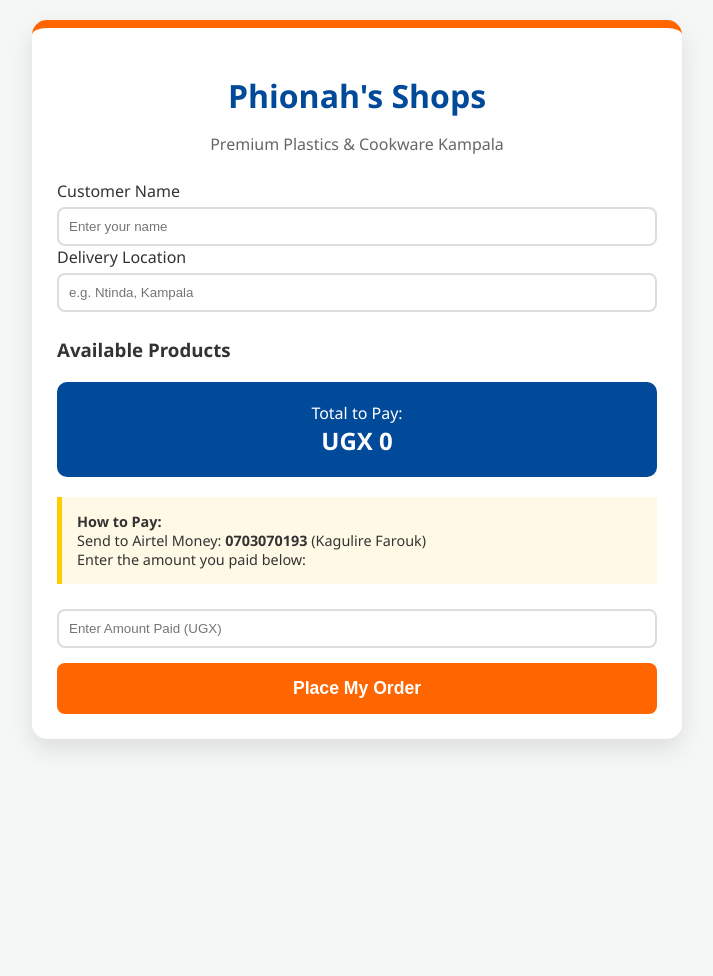
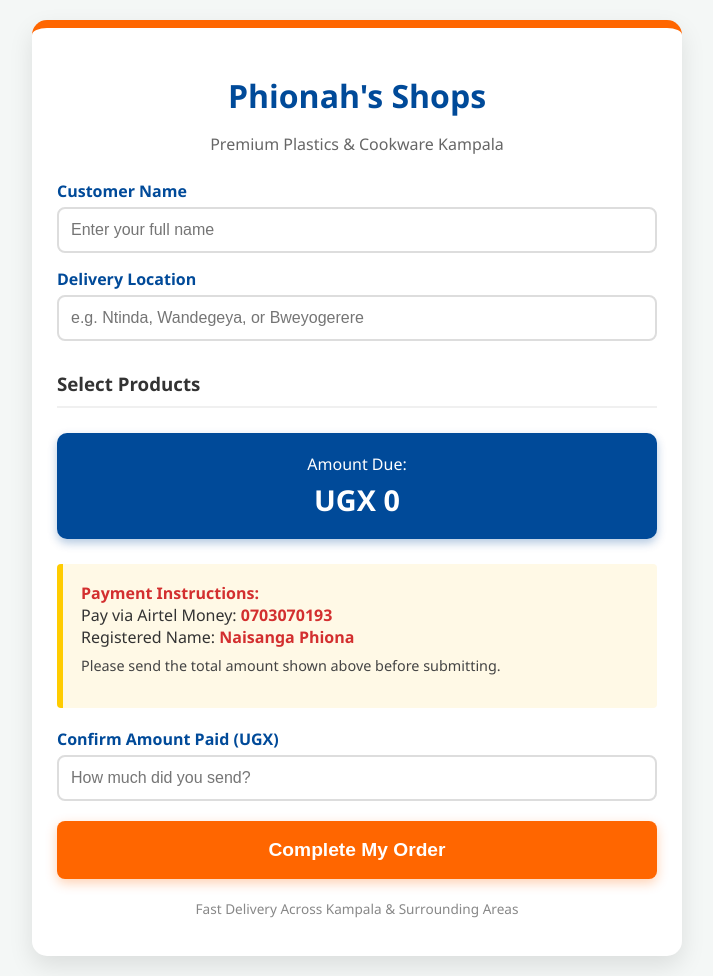
Before and after one commit to FAR-ANALYST/phionah-plastics, a Flask app: page / in a window 1280 px wide. Shown: the whole page, without its empty margins (283-996 px from the left). Before the commit the page ends 749 px from the top, so only its background shows below. Run offline with Flask 3, Linux system fonts and the light colour scheme; data that the repository does not hold is empty.

Commit message:
Update index.html

```diff
--- a/templates/index.html
+++ b/templates/index.html
@@ -9,6 +9,7 @@
             --primary-orange: #ff6600;
             --secondary-blue: #004a99;
             --bg-light: #f4f7f6;
+            --white: #ffffff;
         }
         body {
             font-family: 'Segoe UI', Tahoma, Geneva, Verdana, sans-serif;
@@ -20,7 +21,7 @@
         .container {
             max-width: 600px;
             margin: auto;
-            background: white;
+            background: var(--white);
             padding: 25px;
             border-radius: 15px;
             box-shadow: 0 10px 25px rgba(0,0,0,0.1);
@@ -36,40 +37,52 @@
             color: #666;
             margin-bottom: 25px;
         }
-        .product-card {
-            display: flex;
-            align-items: center;
-            background: #fff;
-            border: 1px solid #ddd;
-            border-radius: 10px;
-            padding: 15px;
-            margin-bottom: 15px;
-            transition: transform 0.2s;
+        label {
+            font-weight: bold;
+            display: block;
+            margin-top: 15px;
+            color: var(--secondary-blue);
         }
-        .product-card:hover {
-            transform: scale(1.02);
-            border-color: var(--primary-orange);
-        }
-        .product-card img {
-            width: 70px;
-            height: 70px;
-            object-fit: cover;
-            border-radius: 8px;
-            margin-right: 15px;
-        }
-        .product-info { flex-grow: 1; }
-        .product-name { font-weight: bold; font-size: 1.1em; }
-        .product-price { color: var(--primary-orange); font-weight: bold; }
-
-        input[type="number"], input[type="text"] {
-            padding: 10px;
+        input[type="text"], input[type="number"] {
+            padding: 12px;
             border: 2px solid #ddd;
             border-radius: 8px;
             width: 100%;
             box-sizing: border-box;
             margin-top: 5px;
+            font-size: 16px;
         }
-        .qty-input { width: 80px !important; }
+        .product-card {
+            display: flex;
+            align-items: center;
+            background: #fff;
+            border: 1px solid #eee;
+            border-radius: 10px;
+            padding: 15px;
+            margin-bottom: 15px;
+            transition: transform 0.2s, border-color 0.2s;
+        }
+        .product-card:hover {
+            transform: scale(1.01);
+            border-color: var(--primary-orange);
+        }
+        .product-card img {
+            width: 80px;
+            height: 80px;
+            object-fit: cover;
+            border-radius: 8px;
+            margin-right: 15px;
+            background: #f9f9f9;
+        }
+        .product-info { flex-grow: 1; }
+        .product-name { font-weight: bold; font-size: 1.1em; color: #222; }
+        .product-price { color: var(--primary-orange); font-weight: bold; font-size: 1.05em; }
+
+        .qty-input {
+            width: 70px !important;
+            text-align: center;
+            border: 2px solid var(--secondary-blue) !important;
+        }
 
         .total-box {
             background: var(--secondary-blue);
@@ -77,29 +90,41 @@
             padding: 20px;
             border-radius: 10px;
             text-align: center;
-            margin: 20px 0;
+            margin: 25px 0;
+            box-shadow: 0 4px 10px rgba(0,74,153,0.3);
         }
-        #grand-total { font-size: 1.5em; font-weight: bold; }
+        #grand-total { font-size: 1.8em; font-weight: bold; display: block; margin-top: 5px; }
 
         .payment-info {
             background: #fff9e6;
-            padding: 15px;
-            border-left: 5px solid #ffcc00;
+            padding: 18px;
+            border-left: 6px solid #ffcc00;
             margin-bottom: 20px;
-            font-size: 0.9em;
+            border-radius: 4px;
         }
+        .payment-info strong { color: #d32f2f; }
+
         button {
             background: var(--primary-orange);
             color: white;
             border: none;
-            padding: 15px;
+            padding: 18px;
             width: 100%;
             border-radius: 8px;
-            font-size: 1.1em;
+            font-size: 1.2em;
             font-weight: bold;
             cursor: pointer;
+            transition: background 0.2s;
+            box-shadow: 0 4px 12px rgba(255,102,0,0.3);
         }
         button:hover { background: #e65c00; }
+
+        .footer-note {
+            text-align: center;
+            font-size: 0.85em;
+            color: #888;
+            margin-top: 20px;
+        }
     </style>
 </head>
 <body>
@@ -109,13 +134,13 @@
     <p class="subtitle">Premium Plastics & Cookware Kampala</p>
 
     <form action="/place_order" method="POST" id="orderForm">
-        <label>Customer Name</label>
-        <input type="text" name="username" placeholder="Enter your name" required>
+        <label for="username">Customer Name</label>
+        <input type="text" id="username" name="username" placeholder="Enter your full name" required>
 
-        <label>Delivery Location</label>
-        <input type="text" name="location" placeholder="e.g. Ntinda, Kampala" required>
+        <label for="location">Delivery Location</label>
+        <input type="text" id="location" name="location" placeholder="e.g. Ntinda, Wandegeya, or Bweyogerere" required>
 
-        <h3 style="margin-top:25px;">Available Products</h3>
+        <h3 style="margin-top:30px; border-bottom: 2px solid #f0f0f0; padding-bottom: 10px;">Select Products</h3>
 
         {% for p in products %}
         <div class="product-card">
@@ -132,37 +157,38 @@
         {% endfor %}
 
         <div class="total-box">
-            Total to Pay: <br>
+            Amount Due:
             <span id="grand-total">UGX 0</span>
         </div>
 
         <div class="payment-info">
-            <strong>How to Pay:</strong><br>
-            Send to Airtel Money: <strong>0703070193</strong> (Kagulire Farouk)<br>
-            Enter the amount you paid below:
+            <strong>Payment Instructions:</strong><br>
+            Pay via Airtel Money: <strong>0703070193</strong><br>
+            Registered Name: <strong>Naisanga Phiona</strong><br>
+            <p style="font-size: 0.9em; margin-top: 8px; color: #444;">Please send the total amount shown above before submitting.</p>
         </div>
 
-        <input type="number" name="amount_paid" placeholder="Enter Amount Paid (UGX)" required>
+        <label for="amount_paid">Confirm Amount Paid (UGX)</label>
+        <input type="number" id="amount_paid" name="amount_paid" placeholder="How much did you send?" required>
 
-        <button type="submit" style="margin-top: 15px;">Place My Order</button>
+        <button type="submit" style="margin-top: 20px;">Complete My Order</button>
     </form>
+
+    <p class="footer-note">Fast Delivery Across Kampala & Surrounding Areas</p>
 </div>
 
 <script>
     function calculateTotal() {
         let total = 0;
-        // Find all product price elements
         const priceElements = document.querySelectorAll('.product-price');
 
         priceElements.forEach(el => {
             const price = parseInt(el.getAttribute('data-price'));
-            // Find the input that belongs to this specific product card
             const qtyInput = el.closest('.product-card').querySelector('.qty-input');
             const qty = parseInt(qtyInput.value) || 0;
             total += (price * qty);
         });
 
-        // Update the display with formatting
         document.getElementById('grand-total').innerText = "UGX " + total.toLocaleString();
     }
 </script>
```
